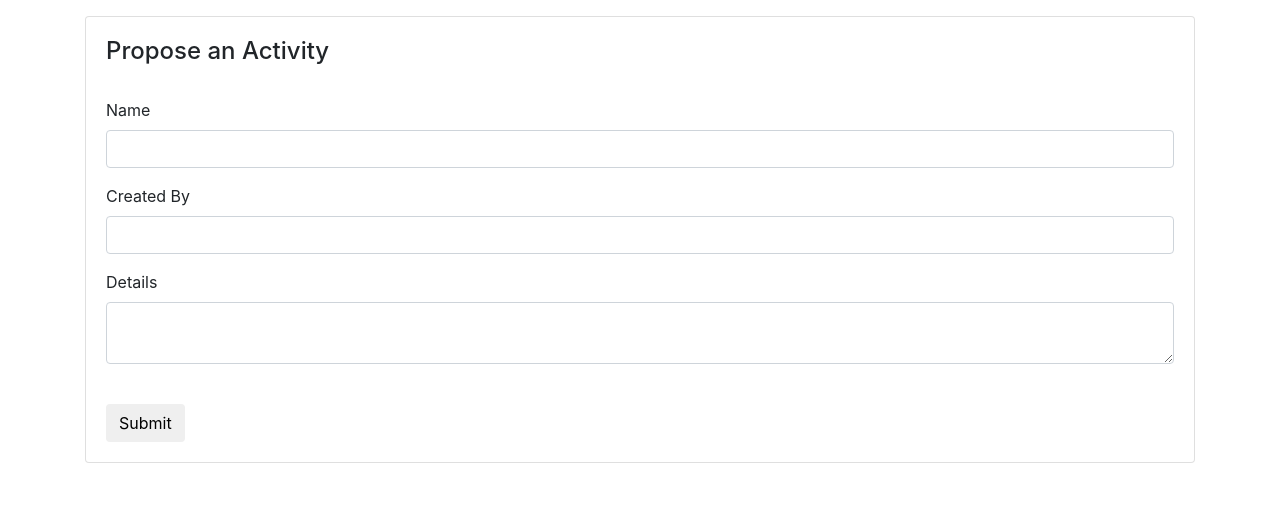
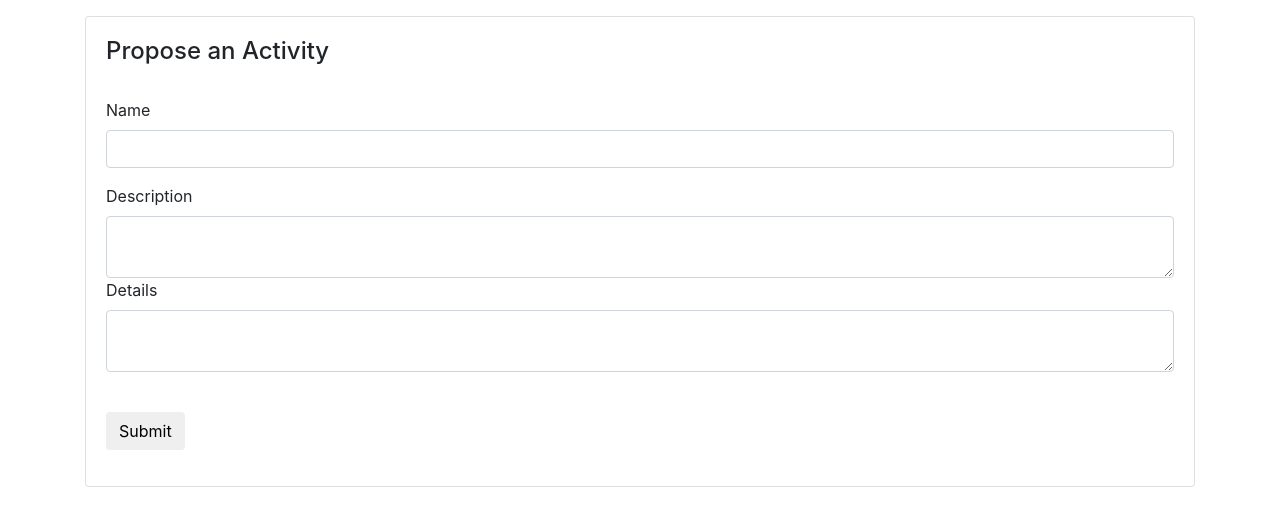
Before and after one commit to nirvik00/concave_web_service, a Node server app: page /activities/add in a window 1280 px wide. Shown: the part 56-582 px from the top of the page. Run offline with Node 20, Linux system fonts and the light colour scheme; the visitor is signed in with stand-in values (Sample User, id 1); some libraries are stand-ins or nearby versions.

Commit message:
activity projects done

```diff
--- a/routes/activities.js
+++ b/routes/activities.js
@@ -38,9 +38,11 @@ router.get('/add', ensureAuthenticated, (req, res) => {
 router.post('/', ensureAuthenticated, (req, res) => {
   const newActivity = {
     name: req.body.name,
-    createdby: req.body.createdby,
+    description: req.body.description,
     details: req.body.details,
-    user:req.user.id
+    user:req.user.id,
+    username:req.user.name,
+    email:req.user.email
   }
   new Activity(newActivity)
     .save()
@@ -72,11 +74,13 @@ router.put('/:id', ensureAuthenticated, (req,res) => {
     _id:req.params.id
   })
   .then(activity => {
-
     //new values
     activity.name=req.body.name;
+    activity.description=req.body.description;
     activity.details=req.body.details;
-    activity.createdby=req.body.createdby;
+    activity.user=req.user.id;
+    activity.username=req.user.name;
+    activity.email=req.user.email;
     //save with new data
     activity.save()
     .then(activity => {
@@ -93,3 +97,11 @@ router.delete('/:id', ensureAuthenticated, (req, res) => {
     res.redirect('/activities');
   });
 });
+
+//go to detailed project
+router.get('/detail/:id', (req, res) => {
+  Activity.findOne({_id:req.params.id})
+  .then(activity =>{
+    res.render('./activities/detail',{activity:activity});
+  });
+});
--- a/views/activities/add.handlebars
+++ b/views/activities/add.handlebars
@@ -6,9 +6,8 @@
       <input type="text" class="form-control" name="name" >
     </div>
     <div class="form-group">
-      <label for="createdby">Created By</label>
-      <input type="text" class="form-control" name="createdby" >
-    </div>
+      <label for="description">Description</label>
+      <textarea class="form-control" name="description" ></textarea>
     <div class="form-group">
       <label for="details">Details</label>
       <textarea class="form-control" name="details" ></textarea>
--- /dev/null
+++ b/views/activities/detail.handlebars
@@ -0,0 +1,5 @@
+<p>{{activity.name}}</p>
+<p>{{activity.description}}</p>
+<p>{{activity.details}}</p>
+<p>{{activity.username}}</p>
+<p>{{activity.email}}</p>
--- a/views/activities/edit.handlebars
+++ b/views/activities/edit.handlebars
@@ -13,8 +13,8 @@
       <input type="text" class="form-control" name="name" value="{{activity.name}}">
     </div>
     <div class="form-group">
-      <label for="createdby">Created By</label>
-      <input type="text" class="form-control" name="createdby" value="{{activity.createdby}}">
+      <label for="description">Description</label>
+      <textarea class="form-control" name="description"> {{activity.description}} </textarea>
     </div>
     <div class="form-group">
       <label for="details">Details</label>
--- a/views/activities/index.handlebars
+++ b/views/activities/index.handlebars
@@ -2,7 +2,7 @@
 <div class="card card-body mb-3">
 
   <h4>{{name}}</h4>
-  <p>{{details}}</p>
+  <p>{{description}}</p>
 
   <a class="btn btn-dark btn-block mb-2" style="width: 100px" href="/activities/edit/{{id}}">Edit</a>
 
--- a/views/activities/view.handlebars
+++ b/views/activities/view.handlebars
@@ -2,7 +2,8 @@
 
 <div class="card card-body mb-4">
   <h4>{{name}}</h4>
-  <p> {{details}} </p>
+  <p> {{description}} </p>
+  <a class="btn btn-light btn-block mb-2" style="width: 100px" href="../activities/detail/{{id}}">Go</a>
 </div>
 
 {{/each}}
--- /dev/null
+++ b/views/projects/detail.handlebars
@@ -0,0 +1,4 @@
+<p>{{project.projname}}</p>
+<p>{{project.description}}</p>
+<p>{{project.details}}</p>
+<p>{{project.details}}</p>
--- a/views/projects/index.handlebars
+++ b/views/projects/index.handlebars
@@ -4,15 +4,11 @@
   <h4>{{projname}}</h4>
   <p>{{description}}</p>
 
-
-
   <a class="btn btn-dark btn-block mb-2" style="width: 100px" href="/projects/edit/{{id}}">Edit</a>
-
   <form method="post" action="/projects/{{id}}?_method=DELETE">
     <input type="hidden" name="_method" value="DELETE">
     <input type="submit" class="btn btn-danger btn-block" style="width: 100px" value="Delete">
   </form>
-
 </div>
 {{else}}
 <p>No projects listed</p>
--- a/views/projects/view.handlebars
+++ b/views/projects/view.handlebars
@@ -3,5 +3,6 @@
 <h4>{{projname}}</h4>
 <p>{{description}}</p>
 <p>{{username}}    &nbsp;&nbsp;{{email}}</p>
+  <a class="btn btn-light btn-block mb-2" style="width: 100px" href="../projects/detail/{{id}}">Go</a>
 </div>
 {{/each}}
```
Also changed, not shown: models/Activity.js (+9 -1 lines), routes/projects.js (+17 -7 lines).
